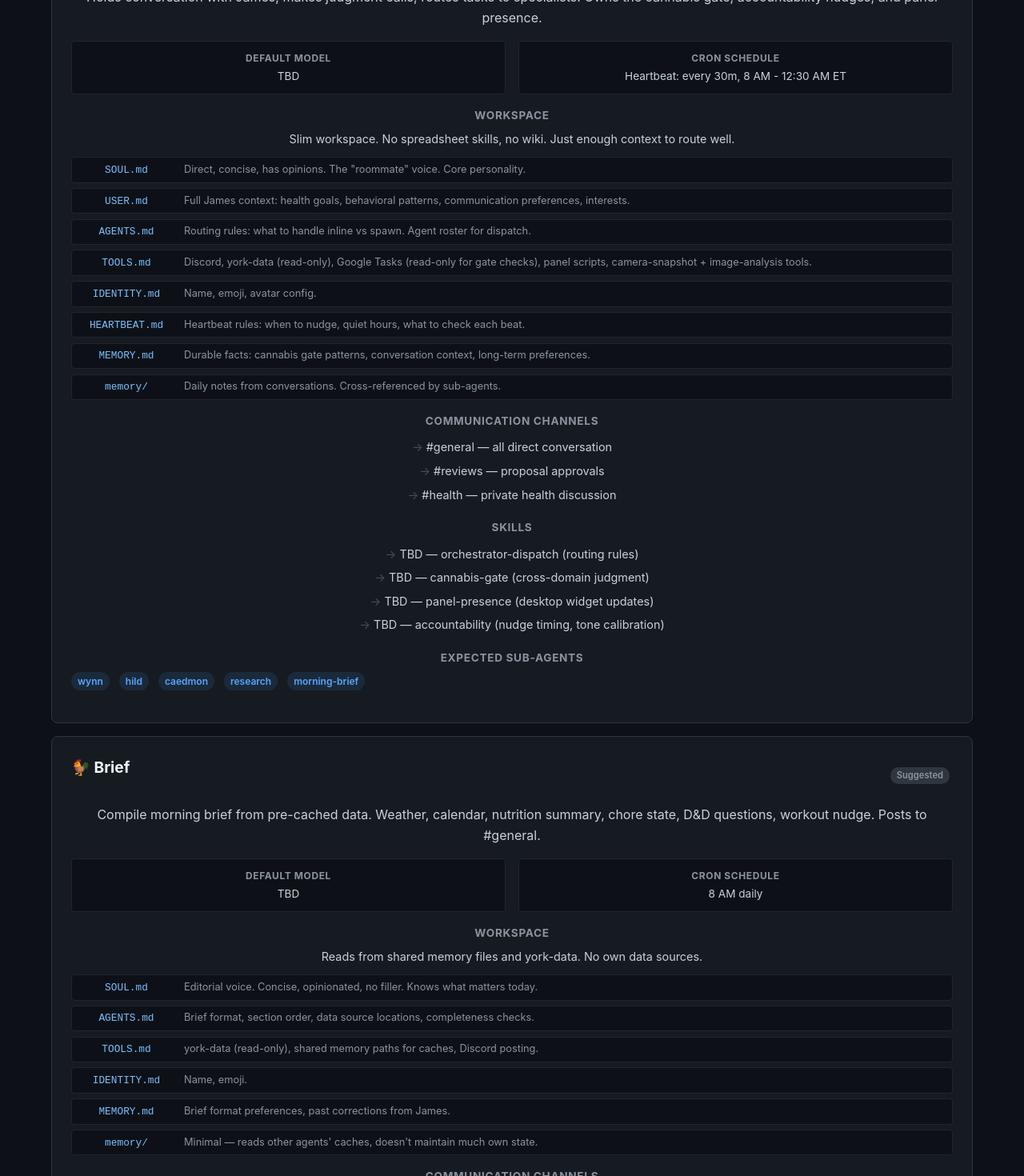
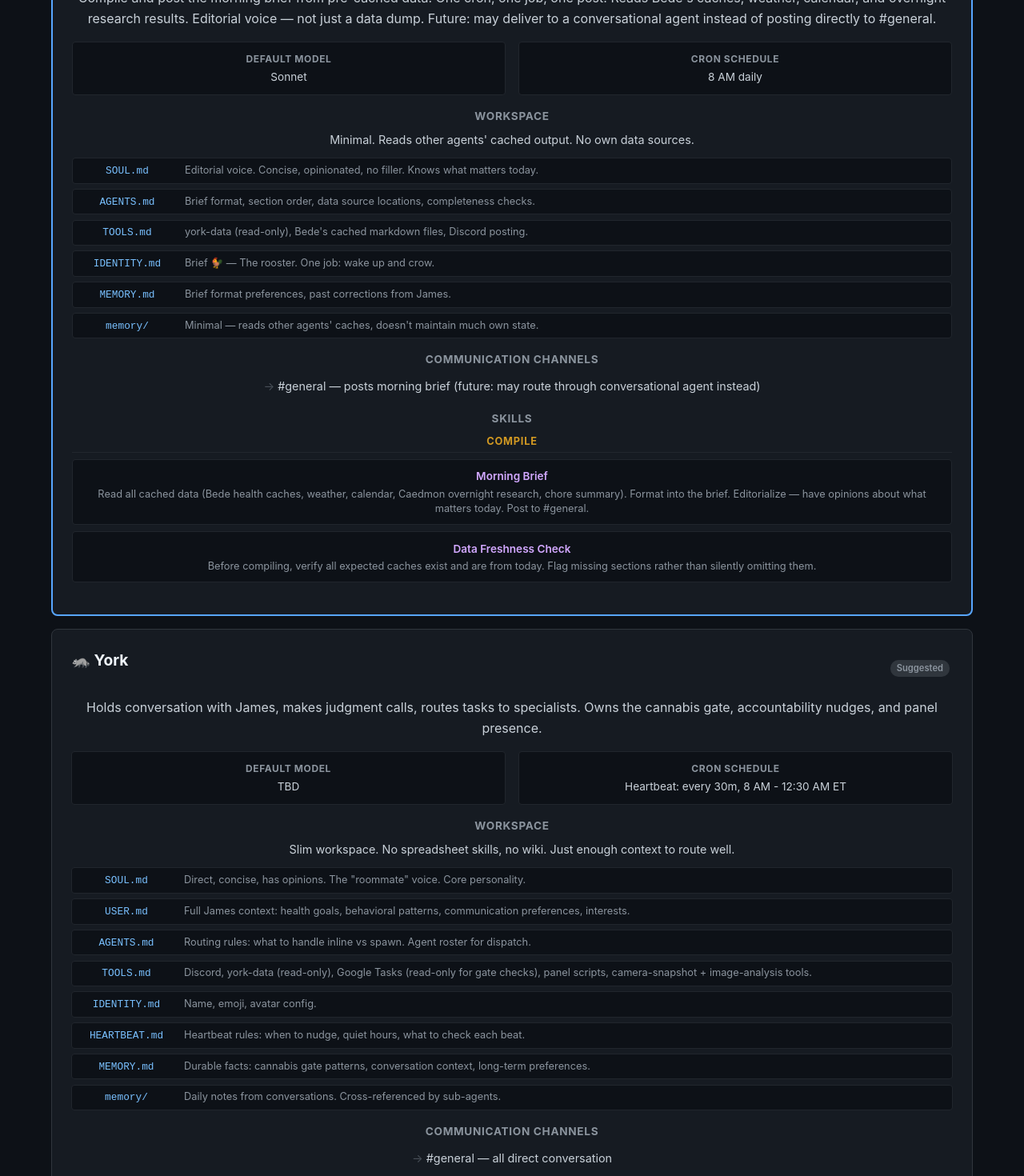
Before and after one commit to yorkbot/openclaw-architecture, a Vue app: page / in a window 1280 px wide. Shown: the part 6700-8170 px from the top of the page at 80% size. Built offline with nearby package versions, Linux system fonts and the light colour scheme.

Commit message:
Promote Brief to draft agent (Sonnet, blue border)
- Compile: Morning Brief, Data Freshness Check
- Future note: may deliver to conversational agent instead of #general
- Brief will likely be rewritten once Bede is fully defined
- Sonnet model — just reading caches and formatting

```diff
--- a/src/views/AgentDetail.vue
+++ b/src/views/AgentDetail.vue
@@ -357,6 +357,37 @@ const draftAgents = [
       'Sonnet sub-agent (bulk wiki compilation, session prep, batch art generation)',
     ],
   },
+  {
+    id: 'morning',
+    icon: '🐓',
+    name: 'Brief',
+    borderColor: 'sonnet',
+    model: 'Sonnet',
+    cron: '8 AM daily',
+    purpose: 'Compile and post the morning brief from pre-cached data. One cron, one job, one post. Reads Bede\'s caches, weather, calendar, and overnight research results. Editorial voice — not just a data dump. Future: may deliver to a conversational agent instead of posting directly to #general.',
+    workspace: 'Minimal. Reads other agents\' cached output. No own data sources.',
+    workspaceFiles: [
+      { file: 'SOUL.md', desc: 'Editorial voice. Concise, opinionated, no filler. Knows what matters today.' },
+      { file: 'AGENTS.md', desc: 'Brief format, section order, data source locations, completeness checks.' },
+      { file: 'TOOLS.md', desc: 'york-data (read-only), Bede\'s cached markdown files, Discord posting.' },
+      { file: 'IDENTITY.md', desc: 'Brief 🐓 — The rooster. One job: wake up and crow.' },
+      { file: 'MEMORY.md', desc: 'Brief format preferences, past corrections from James.' },
+      { file: 'memory/', desc: 'Minimal — reads other agents\' caches, doesn\'t maintain much own state.' },
+    ],
+    channels: [
+      '#general — posts morning brief (future: may route through conversational agent instead)',
+    ],
+    skillSections: [
+      {
+        name: 'Compile',
+        skills: [
+          { name: 'Morning Brief', desc: 'Read all cached data (Bede health caches, weather, calendar, Caedmon overnight research, chore summary). Format into the brief. Editorialize — have opinions about what matters today. Post to #general.' },
+          { name: 'Data Freshness Check', desc: 'Before compiling, verify all expected caches exist and are from today. Flag missing sections rather than silently omitting them.' },
+        ],
+      },
+    ],
+    spawns: [],
+  },
 ]
 
 const suggestedAgents = [
@@ -394,32 +425,7 @@ const suggestedAgents = [
   },
 
 
-  {
-    id: 'morning',
-    icon: '🐓',
-    name: 'Brief',
-    borderColor: 'none',
-    model: 'TBD',
-    cron: '8 AM daily',
-    purpose: 'Compile morning brief from pre-cached data. Weather, calendar, nutrition summary, chore state, D&D questions, workout nudge. Posts to #general.',
-    workspace: 'Reads from shared memory files and york-data. No own data sources.',
-    workspaceFiles: [
-      { file: 'SOUL.md', desc: 'Editorial voice. Concise, opinionated, no filler. Knows what matters today.' },
-      { file: 'AGENTS.md', desc: 'Brief format, section order, data source locations, completeness checks.' },
-      { file: 'TOOLS.md', desc: 'york-data (read-only), shared memory paths for caches, Discord posting.' },
-      { file: 'IDENTITY.md', desc: 'Name, emoji.' },
-      { file: 'MEMORY.md', desc: 'Brief format preferences, past corrections from James.' },
-      { file: 'memory/', desc: 'Minimal — reads other agents\' caches, doesn\'t maintain much own state.' },
-    ],
-    channels: [
-      'Posts to #general',
-    ],
-    skills: [
-      'TBD — brief-compilation (read caches, format, editorialize)',
-      'TBD — data-completeness-check (verify all sections have fresh data)',
-    ],
-    spawns: [],
-  },
+
   {
     id: 'research',
     icon: '🦊',
```
